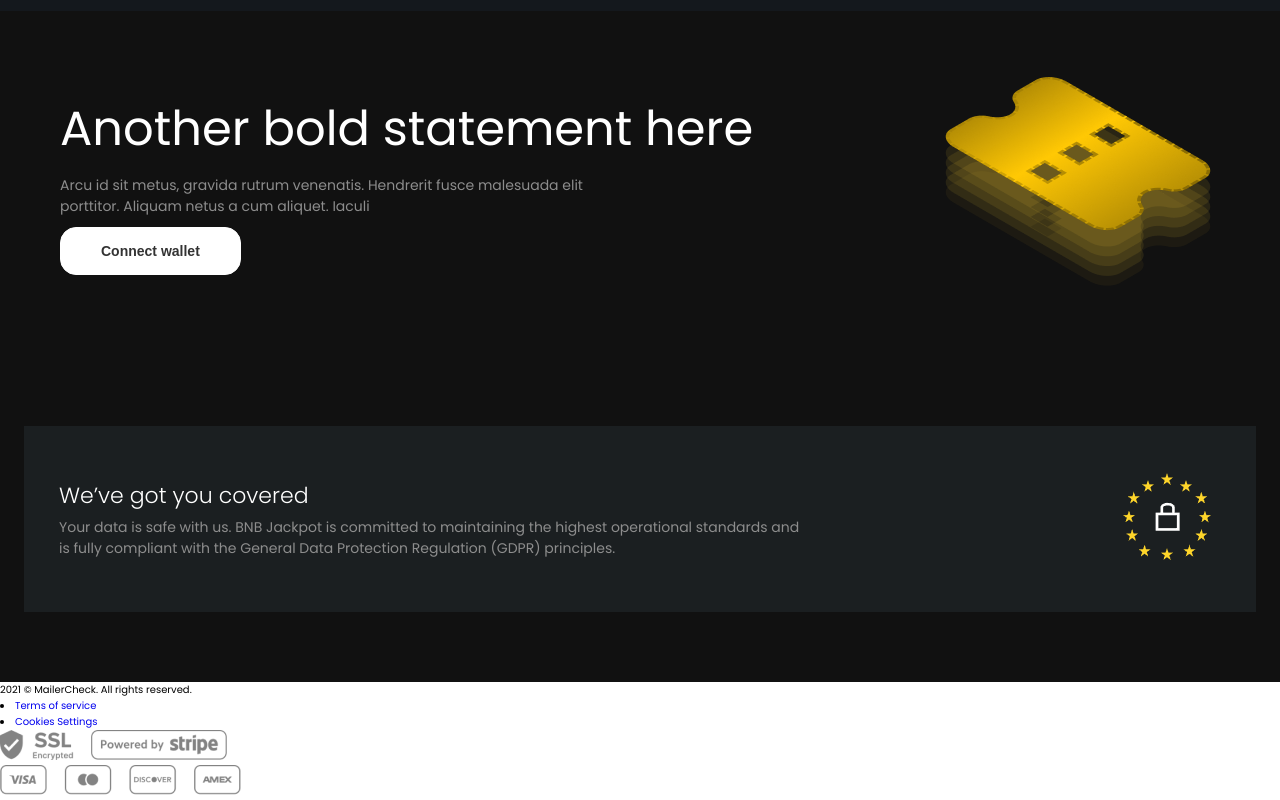
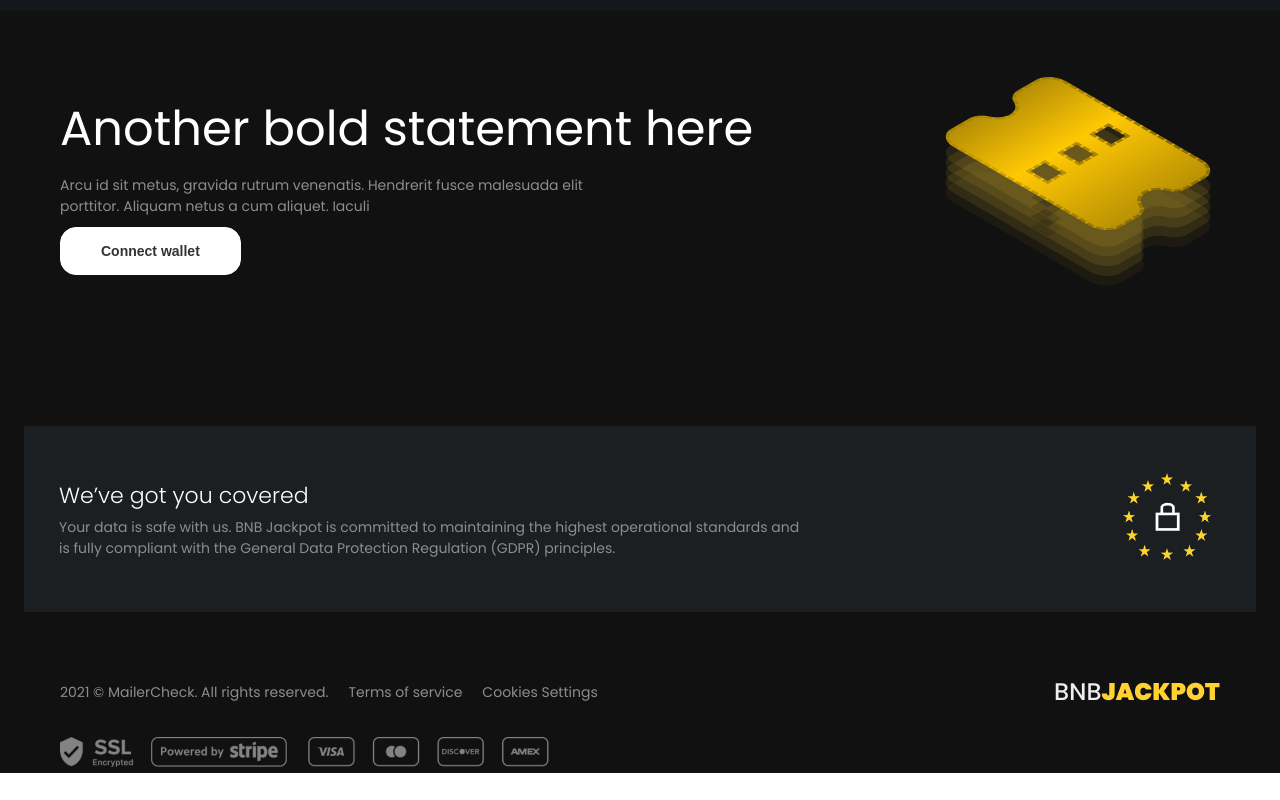
Before and after one commit to solinkz/bnbjackpot, a website: page index.html in a window 1280 px wide. Shown: the part 2388-3188 px from the top of the page. After the commit the page ends 3161 px from the top, so only its background shows below. Drawn offline with Linux system fonts and the light colour scheme.

Commit message:
first page

```diff
--- a/index.html
+++ b/index.html
@@ -144,12 +144,17 @@
             </div>
         </div>
     </section>
-    <footer class="footer">
+    <footer class="footer container">
         <div class="footer__content">
-            <div class="footer__link">
-                <p>2021 &copy; MailerCheck. All rights reserved.</p>
-                <li><a href="#">Terms of service</a></li>
-                <li><a href="#">Cookies Settings</a></li>
+            <div class="footer__extra">
+                <div class="footer__link">
+                    <p>2021 &copy; MailerCheck. All rights reserved.</p>
+                    <li><a href="#">Terms of service</a></li>
+                    <li><a href="#">Cookies Settings</a></li>
+                </div>
+                <div class="logo">
+                    <li class="footer__logo"><img src="img/Logo.png" alt="logo"></li>
+                </div>
             </div>
             <div class="footer__partners">
                 <div>
--- a/sass/layout/_footer.scss
+++ b/sass/layout/_footer.scss
@@ -1,3 +1,55 @@
 .footer {
     background: $second-background;
+    color: $paragraph-color;
+    font-size: $default-font-size;
+    list-style: none;
+    text-decoration: none;
+
+    &__content {
+        display: flex;
+        flex-direction: column;
+        gap: 3rem;
+    }
+
+    &__content li a {
+        color: $paragraph-color;
+    }
+
+    &__link {
+        display: flex;
+        flex-direction: row;
+        gap: 2rem;
+
+        @include respond(tab-port) {
+            display: flex;
+            flex-direction: column;
+            justify-content: center;
+            align-items: center;
+        }
+    }
+
+    &__partners {
+        display: flex;
+        flex-direction: row;
+        gap: 2rem;
+
+        @include respond(tab-port) {
+            display: flex;
+            flex-direction: column;
+            justify-content: center;
+            align-items: center;
+        }
+    }
+
+    &__extra {
+        display: flex;
+        justify-content: space-between;
+
+        @include respond(tab-port) {
+            display: flex;
+            flex-direction: column;
+            justify-content: center;
+            align-items: center;
+        }
+    }
 }
```
Also changed, not shown: css/style.css.
